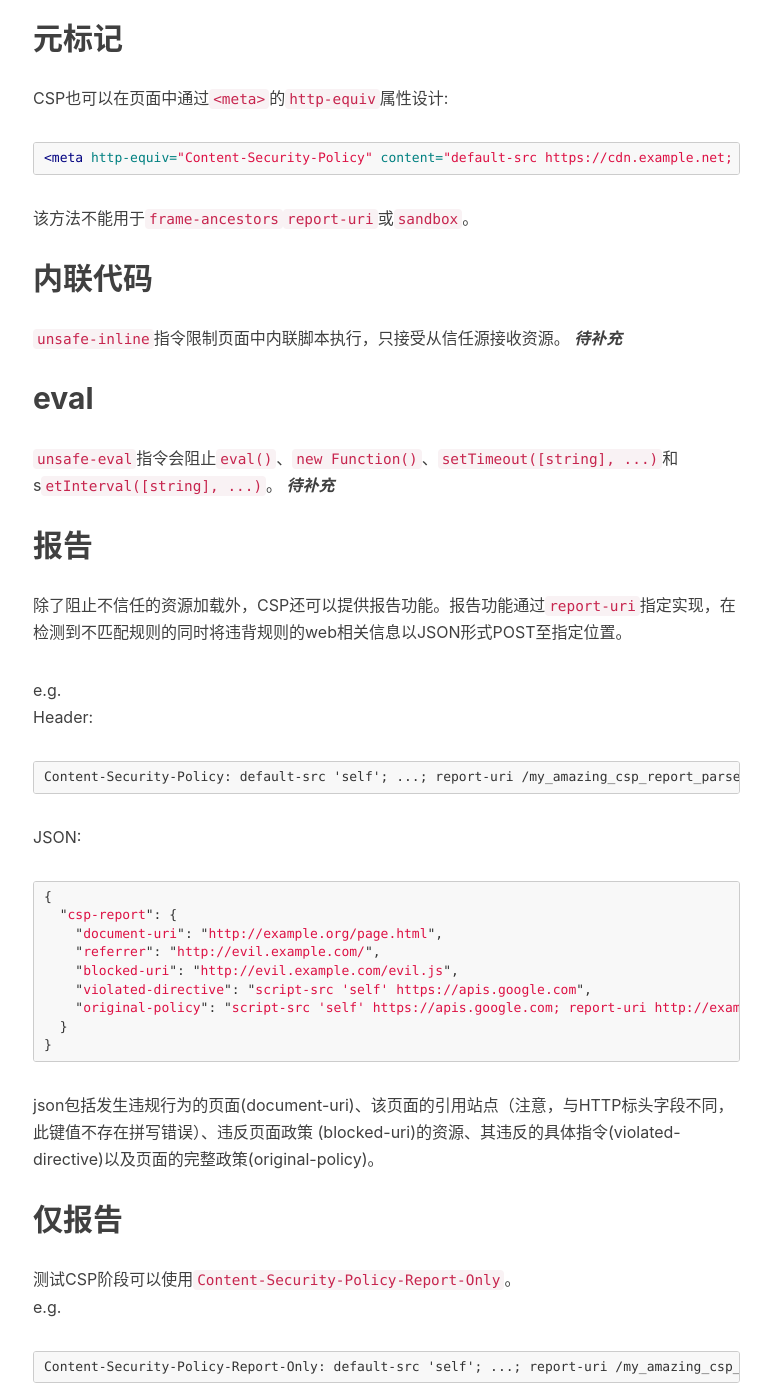
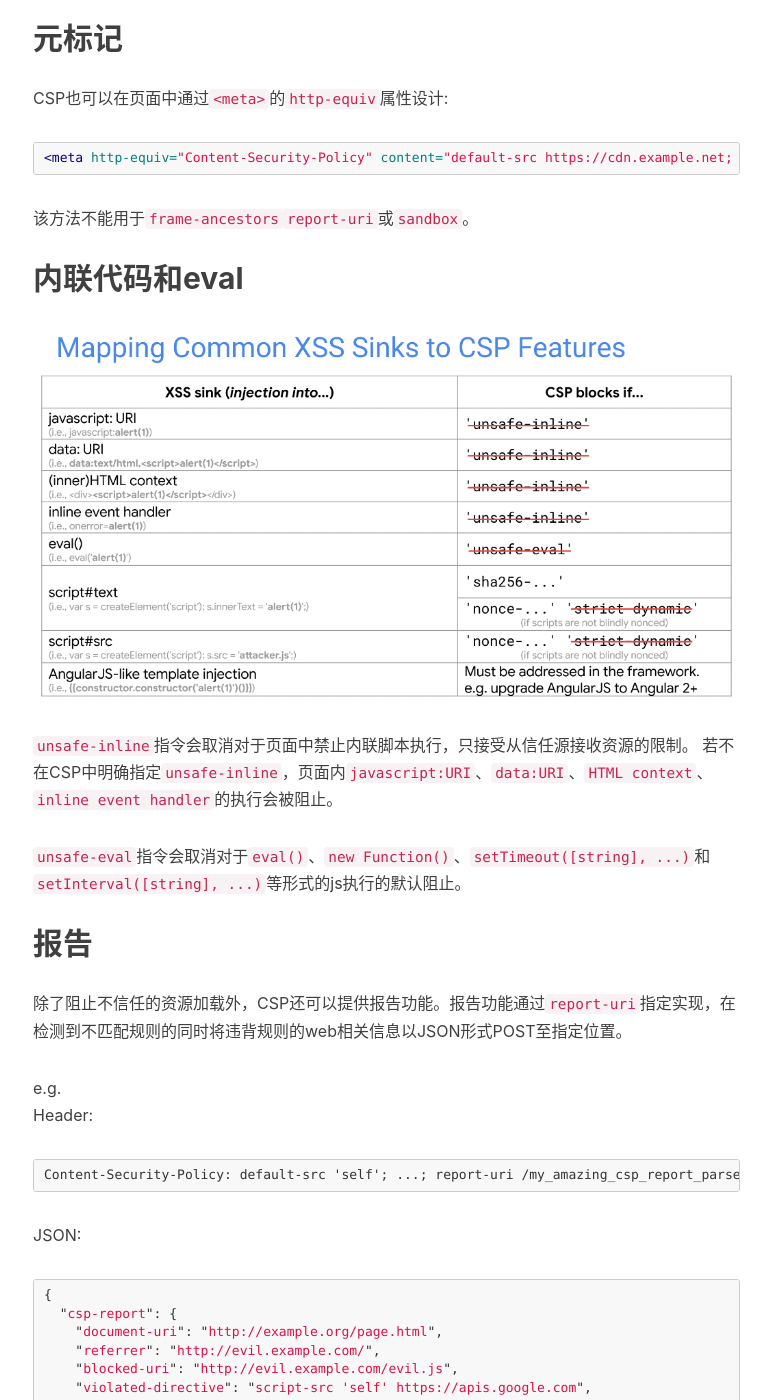
Before and after one commit to riverchu/riverchu.github.io, a Jekyll site: the page built from _posts/2019-05-14-CSP.md, in a window 1280 px wide and 1400 px high, scrolled down 2722 px. Shown: the whole window, without its empty margins (232-1003 px from the left). Built offline with Jekyll 4.4.1, drawn with Linux system fonts in a browser that asks for light colours; nearby versions of some CDN libraries; comment, search, counter and statistics services are not loaded; some of the changed text lies outside the part shown.

Commit message:
CSP规则补全

````diff
--- a/_posts/2019-05-14-CSP.md
+++ b/_posts/2019-05-14-CSP.md
@@ -71,13 +71,14 @@ CSP也可以在页面中通过`<meta>`的`http-equiv`属性设计:
 ```
 该方法不能用于`frame-ancestors``report-uri`或`sandbox`。
 
-## 内联代码
-`unsafe-inline`指令限制页面中内联脚本执行，只接受从信任源接收资源。
-***待补充***
+## 内联代码和eval
 
-## eval
-`unsafe-eval`指令会阻止`eval()`、`new Function()`、`setTimeout([string], ...)`和s`etInterval([string], ...)`。
-***待补充***
+![XSS防御效果](/img/in-post/post-CSP/CSP_block.png)
+
+`unsafe-inline`指令会取消对于页面中禁止内联脚本执行，只接受从信任源接收资源的限制。
+若不在CSP中明确指定`unsafe-inline`，页面内`javascript:URI`、`data:URI`、`HTML context`、`inline event handler`的执行会被阻止。
+
+`unsafe-eval`指令会取消对于`eval()`、`new Function()`、`setTimeout([string], ...)`和`setInterval([string], ...)`等形式的js执行的默认阻止。
 
 ## 报告
 除了阻止不信任的资源加载外，CSP还可以提供报告功能。报告功能通过`report-uri`指定实现，在检测到不匹配规则的同时将违背规则的web相关信息以JSON形式POST至指定位置。
````
Also changed, not shown: other parts of _posts/2019-05-14-CSP.md (+1 -1 lines), img/in-post/post-CSP/CSP_block.png (added).
